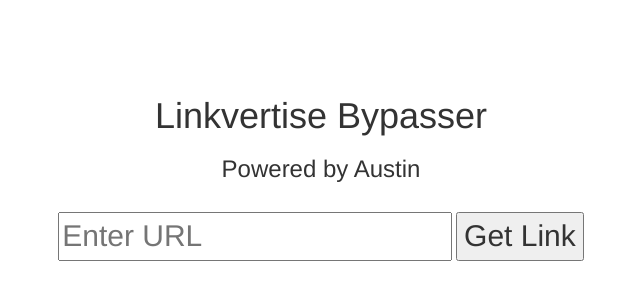
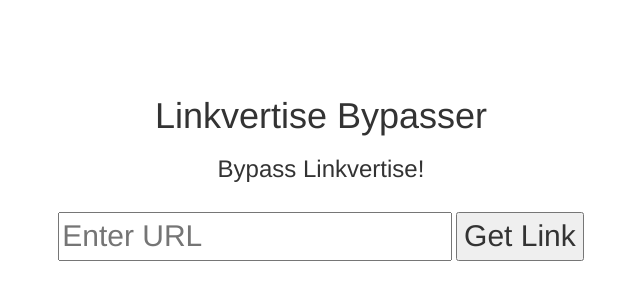
Before and after one commit to impressiveaustin/linkvertisewebsite, a plain HTML site: page index.html in a window 1280 px wide. Shown: the part 224-524 px from the top of the page, 319-959 px from the left. Drawn offline with nearby package versions, Linux system fonts and the light colour scheme.

Commit message:
Update index.html

```diff
--- a/index.html
+++ b/index.html
@@ -33,7 +33,7 @@ div.fixed {
 <body>
 <center>
       <div class="container">
-<h1>Linkvertise Bypasser</h1><h3>Powered by Austin</h3><br>
+<h1>Linkvertise Bypasser</h1><h3>Bypass Linkvertise!</h3><br>
 <input type="text" placeholder="Enter URL" id="url">
 <button id="button">Get Link</button>
 <h1 id="h"></h1>
```
